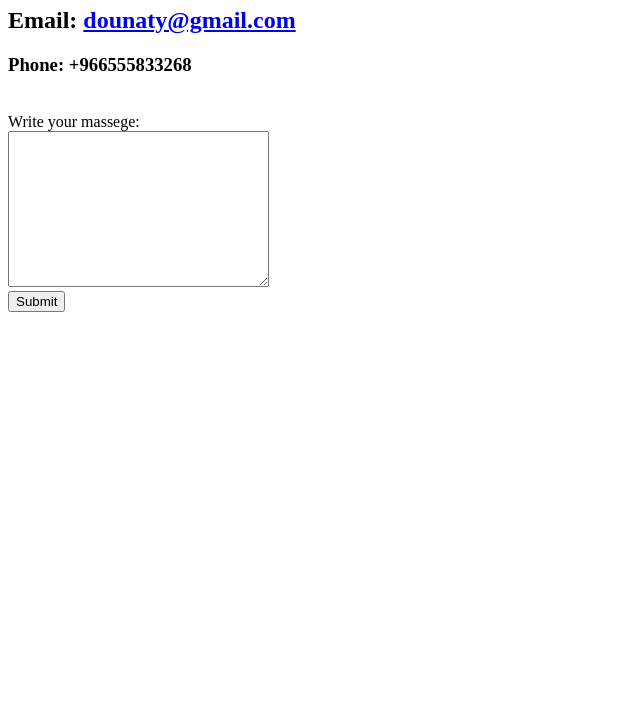
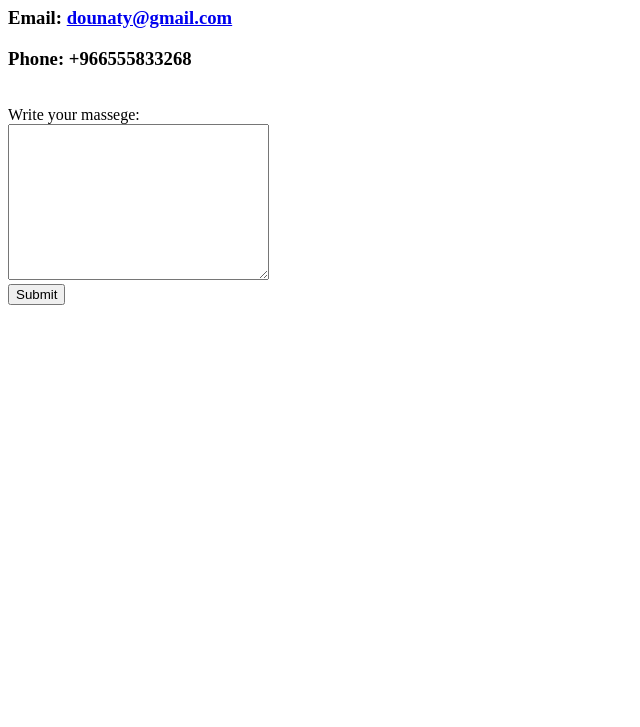
Before and after one commit to Mcs-70/SWE-363-231-01, a plain HTML site: page contact.html in a window 1280 px wide. Shown: the part 73-800 px from the top of the page, without its empty margins (0-640 px from the left). Drawn offline with Linux system fonts and the light colour scheme.

Commit message:
Update contact.html

```diff
--- a/contact.html
+++ b/contact.html
@@ -5,7 +5,14 @@
 </head>
 <body>
     <h1>Welcome Feel Free to Contact with Us</h1>
-    <h2> Email: <a href="dounaty@gmail.com">dounaty@gmail.com</a></h2>
+    <h3>Email:
+        <a href="mailto:dounaty@gmail.com">dounaty@gmail.com</a>
+    </h3>
+    <!-- mailto: is an attribute that thake you to your email app and write the email for you -->
+
+
+
+
     <h3>Phone: +966555833268</h3>
     <br>
     <label for="massege">Write your massege:</label>
```
